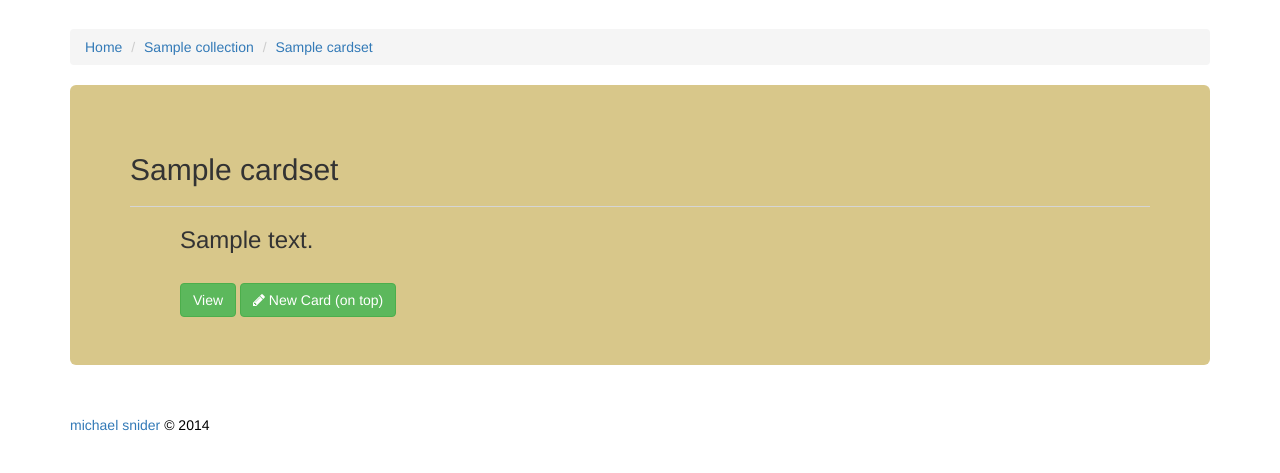
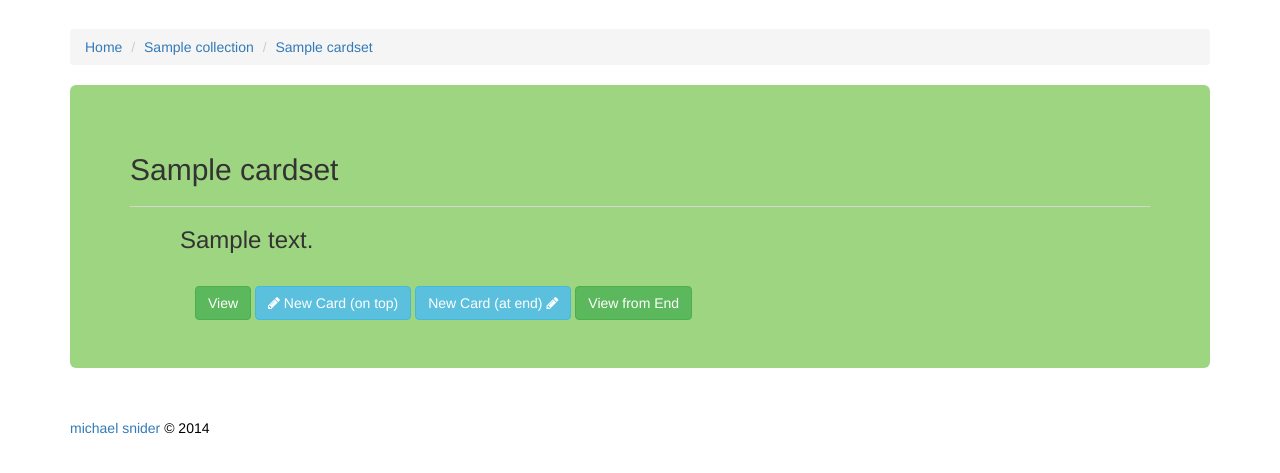
Before and after one commit to msilvprog7/n-dex, a Django app: page /home/1/1/ in a window 1280 px wide. Shown: the part 51-524 px from the top of the page. Run offline with Django 3.2, Linux system fonts and the light colour scheme; a user stored in the database is signed in; tables that the repository leaves empty hold one stand-in row (values such as "Sample post"); some libraries are stand-ins or nearby versions.

Commit message:
Added card insert and various views from cardset home screen.

```diff
--- a/main/static/main/style.css
+++ b/main/static/main/style.css
@@ -1,6 +1,6 @@
 
 .jumbotron {
-	background-color: #d8c78a;
+	background-color: #9ed580;
 }
 
 	p {
@@ -47,3 +47,7 @@
 	margin-left: auto;
 	margin-right: auto;
 }
+
+button {
+	margin-top: 3px;
+}
--- a/main/templates/main/cardset.html
+++ b/main/templates/main/cardset.html
@@ -148,8 +148,27 @@
 				</div>
 			</div>
 
-			<div class="row right shifted" style="margin-top: 20px;">
+			<div class="row shifted" style="margin-top: 20px;">
 
+				<div class="col-lg-6">
+					<form class="inline" action="/home/{{ cardset.collection_id }}/{{ cardset.id }}/" method="post">
+					{% csrf_token %}
+						<input type="hidden" name="new_card" value="card-in-position" />
+						<input type="hidden" name="new_card_position" value="{{ card.position }}" />
+						<button type="submit" class="btn btn-info"><i class="fa fa-mail-reply"></i> New Card (before)</button>
+					</form>
+
+					<form class="inline" action="/home/{{ cardset.collection_id }}/{{ cardset.id }}/" method="post">
+					{% csrf_token %}
+						<input type="hidden" name="new_card" value="card-in-position" />
+						<input type="hidden" name="new_card_position" value="{{ card.position|increment }}" />
+						<button type="submit" class="btn btn-info">New Card (after) <i class="fa fa-mail-forward"></i></button>
+					</form>
+				</div>
+
+				<div class="col-lg-2"></div>
+
+				<div class="col-lg-4 right">
 					<form class="inline" action="/home/{{ cardset.collection_id }}/{{ cardset.id }}/{{ card.position }}" method="post" id="delete_card_form">
 					{% csrf_token %}
 						<input type="hidden" name="delete_card" value="delete-card" />
@@ -168,6 +187,7 @@
 					{% csrf_token %}
 						<button class="btn btn-success" {% if card.position >= num_cards %}disabled{% endif %}>next <i class="fa fa-arrow-circle-o-right"></i></button>
 					</form>
+				</div>
 			</div>
 		</div>
 		<div class="container" style="display: none;" id="edit-view">
@@ -235,6 +255,7 @@
 				<br />
 
 				<div class="row shifted">
+					<div class="col-lg-12">
 						<form class="inline" action="/home/{{ cardset.collection_id }}/{{ cardset.id }}/1" method="post">
 						{% csrf_token %}
 							<button type="submit" class="btn btn-success" {% if num_cards == 0 %}disabled{% endif %}>View</button>
@@ -243,8 +264,21 @@
 						<form class="inline" action="" method="post">
 						{% csrf_token %}
 							<input type="hidden" name="new_card" value="card-on-top" />
-						<button type="submit" class="btn btn-success"><i class="fa fa-pencil"></i> New Card (on top)</button>
+							<button type="submit" class="btn btn-info"><i class="fa fa-pencil"></i> New Card (on top)</button>
 						</form>
+
+						<form class="inline" action="" method="post">
+						{% csrf_token %}
+							<input type="hidden" name="new_card" value="card-in-position" />
+							<input type="hidden" name="new_card_position" value="{{ num_cards|increment }}" />
+							<button type="submit" class="btn btn-info">New Card (at end) <i class="fa fa-pencil"></i></button>
+						</form>
+
+						<form class="inline" action="/home/{{ cardset.collection_id }}/{{ cardset.id }}/{{ num_cards}}" method="post">
+						{% csrf_token %}
+							<button type="submit" class="btn btn-success" {% if num_cards == 0 %}disabled{% endif %}>View from End</button>
+						</form>
+					</div>
 				</div>
 		</div>
 	{% endif %}
--- a/main/web.py
+++ b/main/web.py
@@ -196,6 +196,20 @@ class CardView(TemplateView):
 			#redirect
 			return redirect("/home/" + str(cardset.collection_id) + "/" + str(cardset.id) + "/" + "1#edit")
 
+		elif ('new_card' in request.POST and request.POST["new_card"] == "card-in-position") and ('new_card_position' in request.POST):
+			# shift other cards from this position (MUST DO in reverse, else you're editing what you changed)
+			for currentPosition in reversed(range(int(request.POST["new_card_position"]), num_cards + 1)):
+				currentCard = models.Card.objects.filter(user=request.user, collection_id=cardset.collection_id, cardSet_id=cardset.id, position=currentPosition).first()
+				currentCard.position += 1
+				currentCard.save()
+
+			# create new card in position
+			new_card = models.Card(user=request.user, collection_id=cardset.collection_id, cardSet_id=cardset.id, position=int(request.POST["new_card_position"]), front="", back="")
+			new_card.save()
+
+			# redirect to edit
+			return redirect("/home/" + str(cardset.collection_id) + "/" + str(cardset.id) + "/" + request.POST["new_card_position"] + "#edit")
+
 		elif ('edit_card' in request.POST and request.POST['edit_card'] == "edit-card") and ('front' in request.POST and 'frontImage' in request.POST and 'back' in request.POST):
 			#update card content
 			if ('current_card' in kwargs and int(kwargs["current_card"]) > 0 and int(kwargs["current_card"]) <= num_cards):
```
Lines whose indentation alone changed are shown as unchanged.
